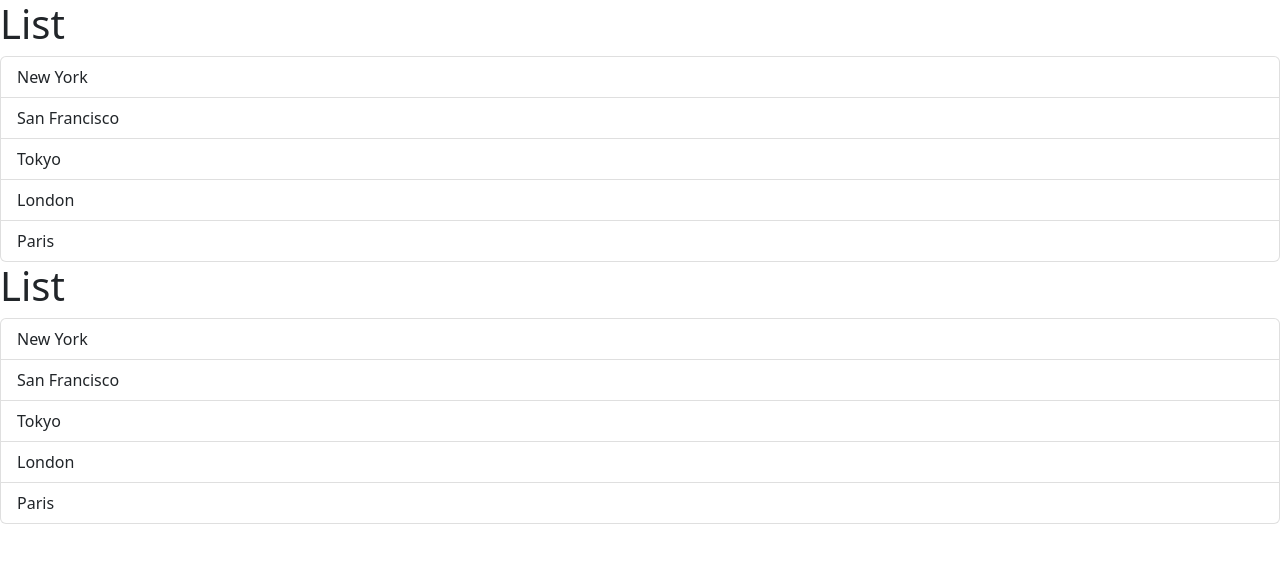
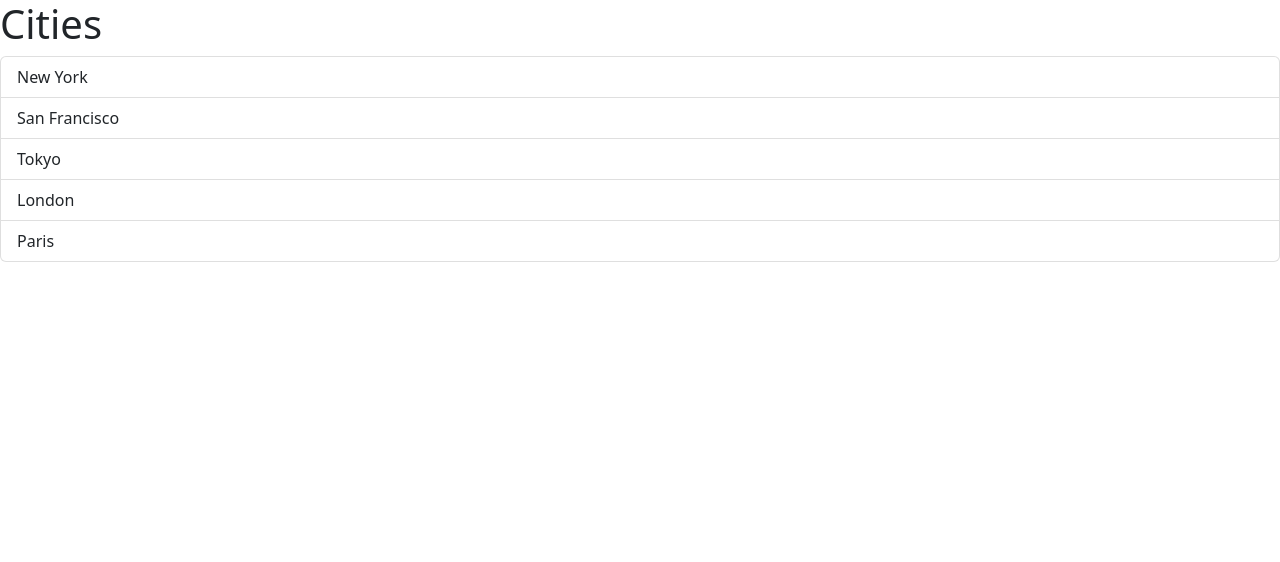
Before and after one commit to HyunwookJung0827/react-demo, a React (Vite) app in the folder react-app/: page / in a window 1280 px wide. Shown: the top 562 px of the page. Built offline with nearby package versions, Linux system fonts and the light colour scheme.

Commit message:
Finished "Passing Data Via Props" next=> "Passing Functions Via Props"

```diff
--- a/react-app/src/App.tsx
+++ b/react-app/src/App.tsx
@@ -1,7 +1,8 @@
 import ListGroup from "./components/ListGroup";
 
 function App() {
-  return <div><ListGroup /><ListGroup /></div>;
+  let items = ["New York", "San Francisco", "Tokyo", "London", "Paris"];
+  return <div><ListGroup items={items} heading = "Cities"/></div>;
 }
 
 export default App;
--- a/react-app/src/components/ListGroup.tsx
+++ b/react-app/src/components/ListGroup.tsx
@@ -2,8 +2,8 @@ import { Fragment } from "react";
 import { MouseEvent } from "react";
 import { useState } from "react";
 
-function ListGroup() {
-  /*In react, a component cannot return more than one element.
+/*function ListGroup() {
+  In react, a component cannot return more than one element.
     That's why <h1>List</h1> would return error here (ListGroup is returning two: h1 and ul)
         -> translated to React.createElement('h1') later
 
@@ -137,7 +137,6 @@ function ListGroup() {
       </ul>
     </>
   );
-  */
   // [Managing State]
   // When we click, we want to highlight it. We have a CSS class in bootstrap called active
   let items = ["New York", "San Francisco", "Tokyo", "London", "Paris"];
@@ -176,6 +175,47 @@ function ListGroup() {
       </ul>
     </>
   ); // Each component has its own state. If we have two ListGroups, one selectedIndex won't affect the other ListGroup
+
+export default ListGroup;
+
+  */
+
+// [Passing Data Via Props] : We want to reuse the components
+// { item: [], heading: string}
+interface Props {
+    items: string[];
+    heading: string;
 }
 
+function ListGroup({ items, heading }: Props) {
+    const [selectedIndex, setSelectedIndex] = useState(-1);
+
+    const handleClick = (event: MouseEvent) => console.log(event);
+    return (
+        <>
+          <h1>{heading}</h1>
+          {items.length === 0 && <p>No item found</p>}
+          <ul className="list-group">
+            {items.map((item, index) => (
+              <li
+                className={
+                  selectedIndex === index
+                    ? "list-group-item active"
+                    : "list-group-item"
+                }
+                key={item}
+                onClick={() => {
+                  // selectedIndex = index; doesn't work because
+                  setSelectedIndex(index); // works
+                }}
+              >
+                {item}
+              </li>
+            ))}
+          </ul>
+        </>
+      );
+}
+
+
 export default ListGroup;
```
